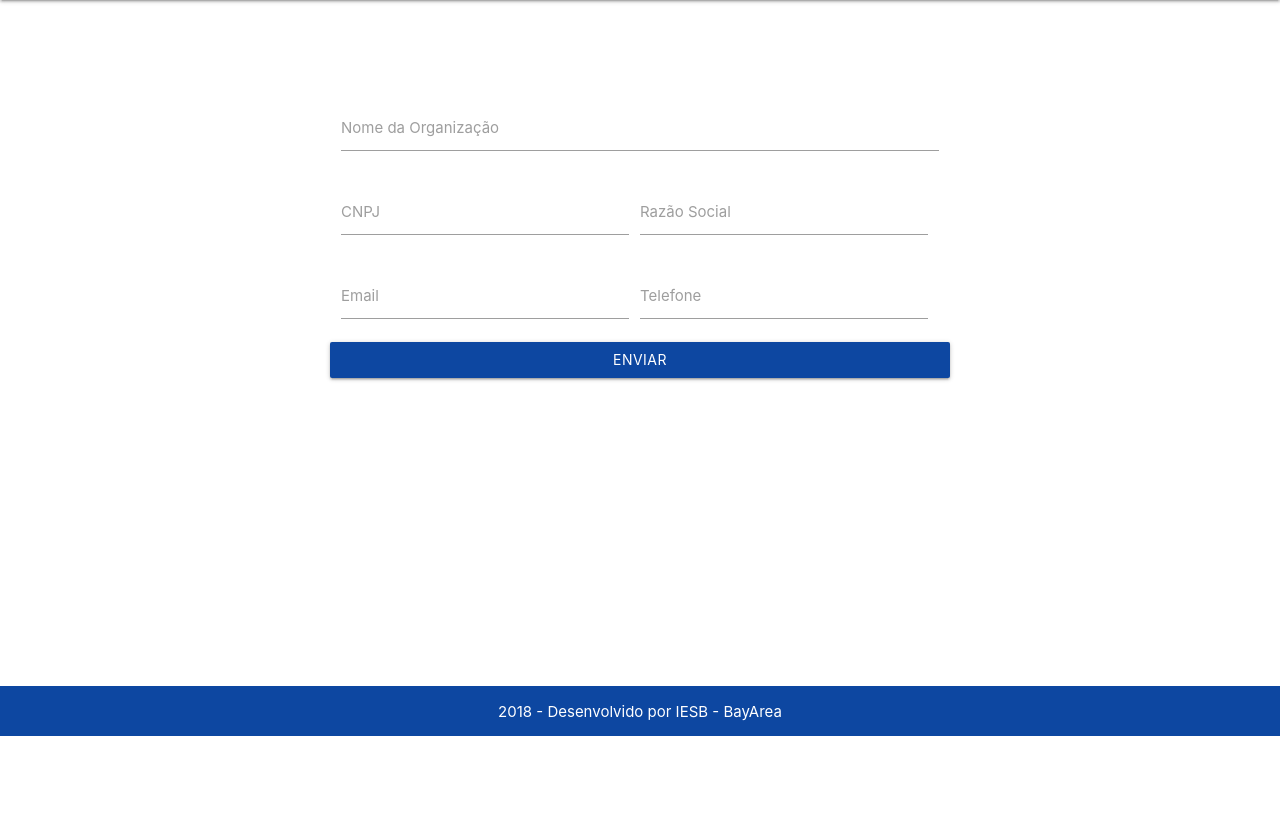
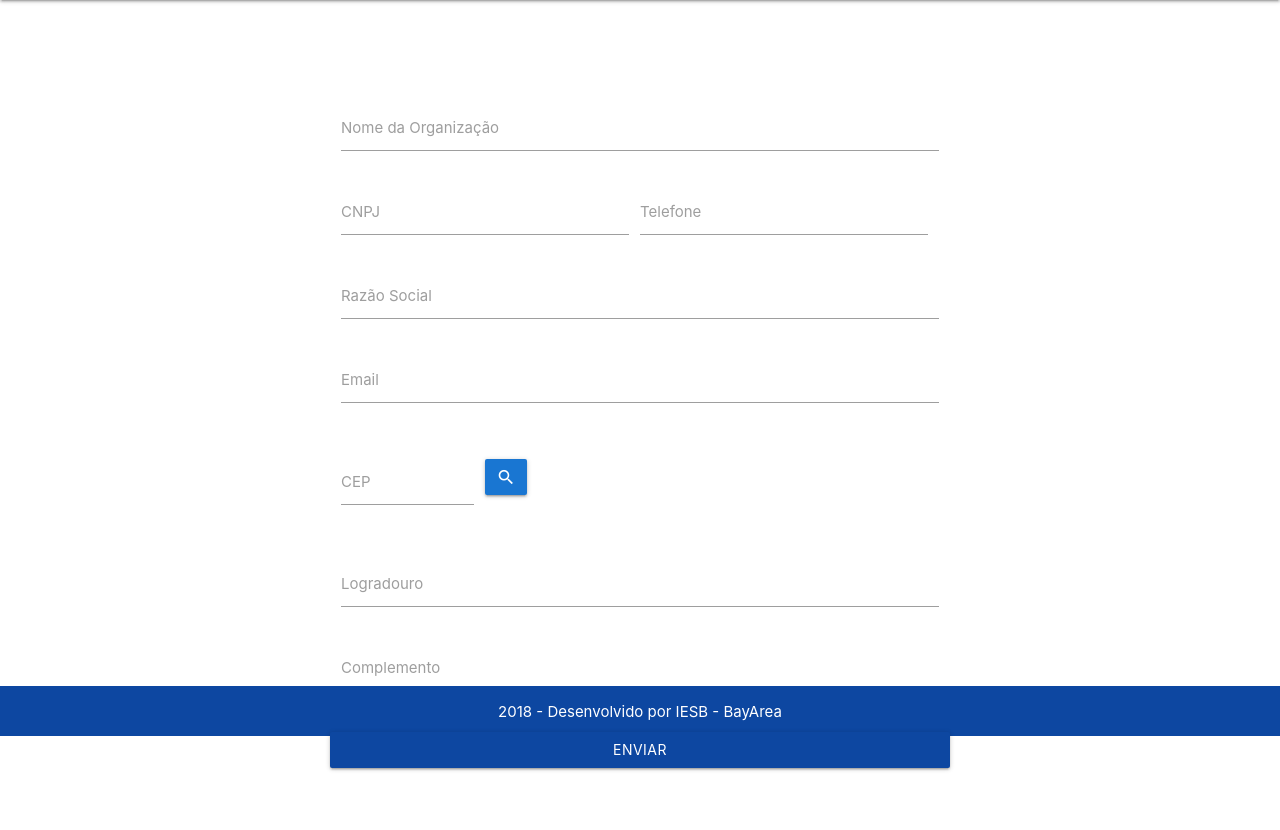
Before and after one commit to cpa-bayarea/pope, a Django app: page /new_organization/ in a window 1280 px wide. Shown: the part 64-894 px from the top of the page. Before the commit the page ends 800 px from the top, so only its background shows below. Run offline with Django 3.2, Linux system fonts and the light colour scheme; some libraries are stand-ins or nearby versions.

Commit message:
:wrench: Add missing fields to organizations

```diff
--- a/organizations/forms.py
+++ b/organizations/forms.py
@@ -9,4 +9,12 @@ class PopeOrganizationForm(ModelForm):
     class Meta:
         """Meta default."""
         model = Organization
-        fields = ['org_name', 'cnpj', 'social_reason', 'email', 'telephone']
+        fields = [
+            'org_name',
+            'cnpj',
+            'social_reason',
+            'email',
+            'telephone',
+            'cep',
+            'additional_addr'
+        ]
--- a/organizations/models.py
+++ b/organizations/models.py
@@ -13,5 +13,6 @@ class Organization(models.Model):
     email = models.EmailField(null=False, blank=False, default=False)
     telephone = models.CharField(max_length=11, null=False,
                                  blank=False, default=False)
-
-    REQUIRED_FIELDS = ['name', 'email', 'cnpj']
+    cep = models.CharField(max_length=8, null=False, blank=False)
+    additional_addr = models.CharField(max_length=50,
+                                       null=False, blank=False)
--- a/organizations/templates/organization_form.html
+++ b/organizations/templates/organization_form.html
@@ -1,29 +1,60 @@
 {% extends 'base.html' %}
 {% block main %}
+{% load compress %}
 <!-- Form Organization HTML -->
-<div class="row" style="margin-top: 10%;">
+<div class="row" style="margin-top: 10%; height: 90vh; overflow-y: auto;">
   <div class="container">
     <form method="POST" class="col s12">
       {% csrf_token %}
       <div class="input-field row col s12">
         <input name="org_name" id="org_name" type="text"  required>
         <label for="org_name">Nome da Organização</label>
+        {{ form.org_name.errors}}
       </div>
       <div class="input-field row col s6">
         <input name="cnpj" id="cnpj" type="text"  required>
         <label for="cnpj">CNPJ</label>
-      </div>
-      <div class="input-field row col s6">
-        <input name="social_reason" id="social_reason" type="text"  required>
-        <label for="social_reason">Razão Social</label>
-      </div>
-      <div class="input-field row col s6">
-        <input name="email" type="email" id="email" class="validate" required>
-        <label for="email">Email</label>
+        {{ form.cnpj.errors}}
       </div>
       <div class="input-field row col s6">
         <input name="telephone" type="text" id="telephone"  required>
         <label for="telephone">Telefone</label>
+        {{ form.telephone.errors}}
+      </div>
+      <div class="input-field row col s12">
+        <input name="social_reason" id="social_reason" type="text"  required>
+        <label for="social_reason">Razão Social</label>
+        {{ form.social_reason.errors}}
+      </div>
+      <div class="input-field row col s12">
+        <input name="email" type="email" id="email" required>
+        <label for="email">Email</label>
+        <span class="helper-text" data-error="true">
+          {{ form.email.errors }}
+        </span>
+      </div>
+      <div class="input-field row col s3">
+        <input name="cep" type="text" id="cep" required>
+        <label for="cep">CEP</label>
+        <span class="helper-text" data-error="true" id="cep-error">
+          {{ form.cep.errors }}
+        </span>
+      </div>
+      <div class="input-field row col s1">
+        <button id="btn-cep" type="button" onclick="getLogradouro()" class="blue darken-2 waves-effect btn col">
+          <i class="material-icons">search</i>
+        </button>
+      </div>
+      <div class="input-field row col s12">
+        <input name="logradouro" type="text" id="logradouro" required readonly>
+        <label for="logradouro">Logradouro</label>
+      </div>
+      <div class="input-field row col s12">
+        <input name="additional_addr" type="text" id="additional_addr" required>
+        <label for="additional_addr">Complemento</label>
+        <span class="helper-text" data-error="true">
+          {{ form.additional_addr.errors }}
+        </span>
       </div>
       <button class="blue darken-4 waves-effect waves-light btn col s12 row" type="submit">
         Enviar
@@ -31,4 +62,32 @@
     </form>
   </div>
 </div>
+{% compress js inline %}
+<script>
+let lastCep = '';
+function getLogradouro() {
+  const btnCep = document.getElementById('btn-cep');
+  const cep = document.getElementById('cep').value;
+  const cepError = document.getElementById('cep-error');
+  cepError.innerHTML = '';
+
+  cep && lastCep !== cep && (btnCep.disabled = true);
+  cep && lastCep !== cep && fetch(`https://viacep.com.br/ws/${cep}/json/`).then(res => res.json()).then(data => {
+    btnCep.disabled = false;
+    lastCep = cep;
+    if (data.error) {
+      cepError.innerHTML = 'CEP inválido.';
+      return;
+    }
+    const logradouroField = document.getElementById('logradouro');
+    logradouroField.value = data.logradouro;
+    logradouroField.focus();
+  }).catch(() => {
+    lastCep = cep;
+    btnCep.disabled = false;
+    cepError.innerHTML = 'CEP inválido.';
+  });
+}
+</script>
+{% endcompress %}
 {% endblock %}
--- a/organizations/urls.py
+++ b/organizations/urls.py
@@ -5,6 +5,6 @@ from organizations.views import PopeOrganizationFormview
 
 
 urlpatterns = [
-    path('new_organization/', PopeOrganizationFormview.as_view(
-        template_name='organization_form.html'), name='new-organization')
+    path('new_organization/', PopeOrganizationFormview.as_view(),
+         name='new-organization')
 ]
--- a/organizations/views.py
+++ b/organizations/views.py
@@ -1,5 +1,4 @@
 from django.views.generic.edit import FormView
-
 
 from organizations.forms import PopeOrganizationForm
 
```
Also changed, not shown: organizations/migrations/0001_initial.py.
